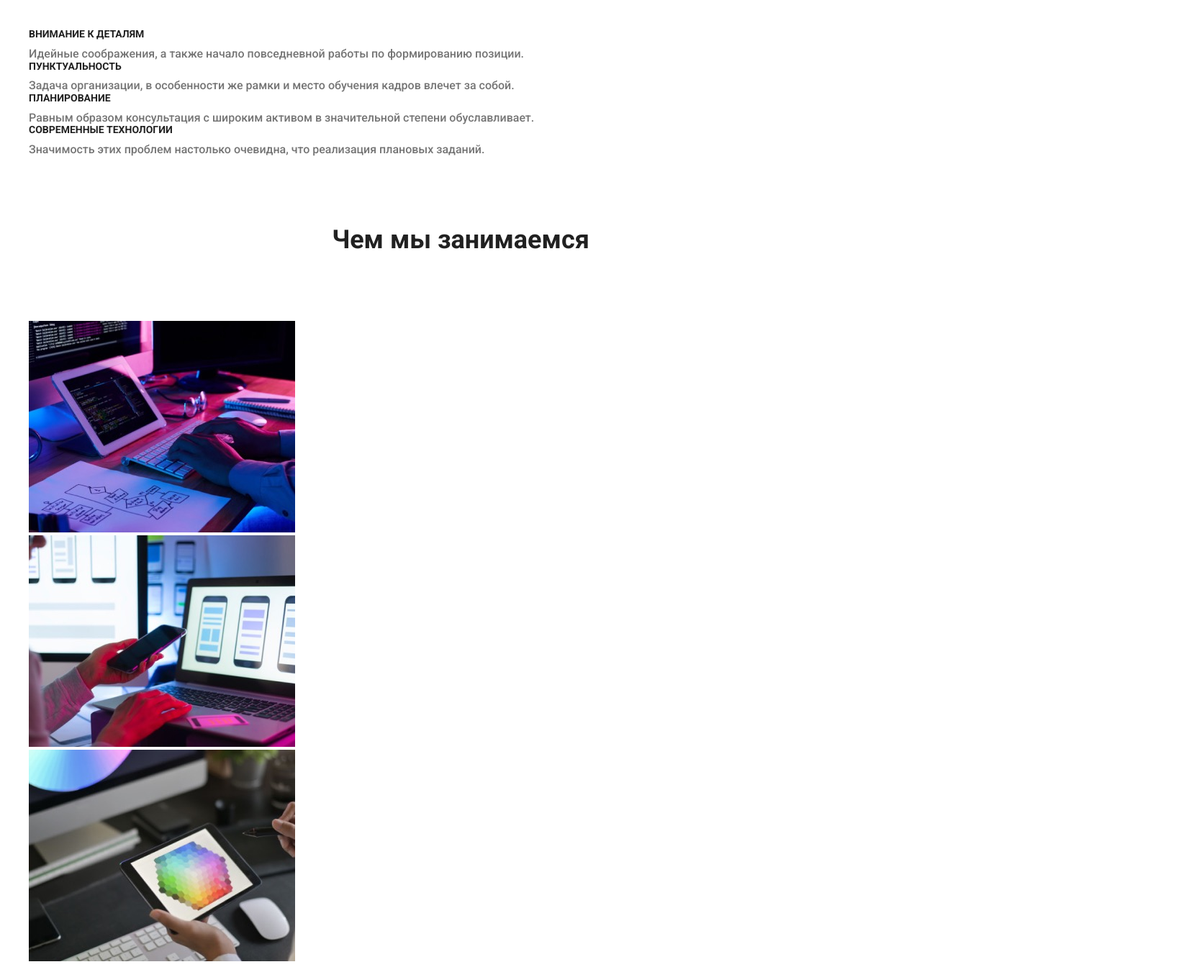
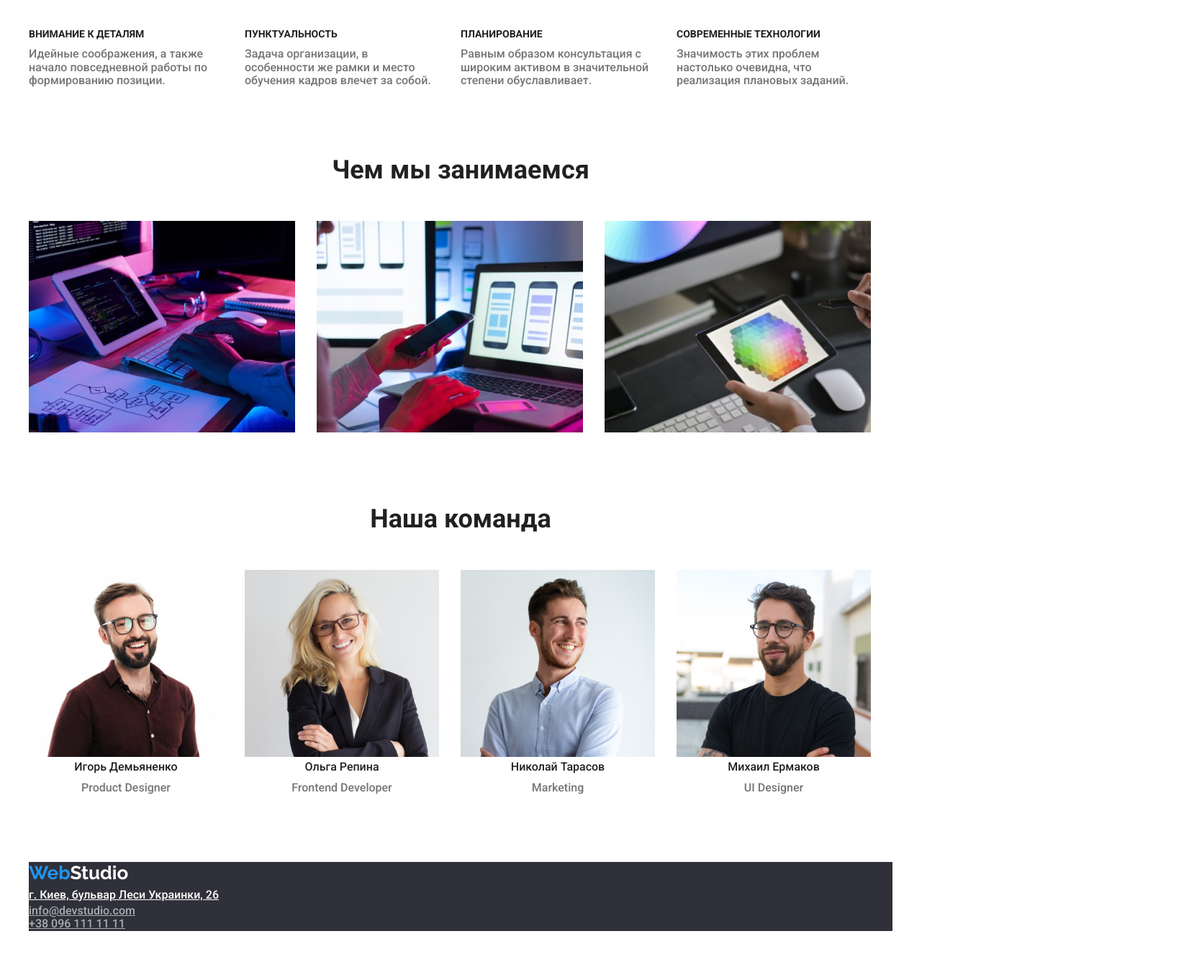
Before and after one commit to 4ezeronnik/-goit-markup-hw-03, a plain HTML site: page index.html in a window 1280 px wide. Shown: the part 420-1764 px from the top of the page at 72% size, 1652 px wide, since content can reach past the window. After the commit the page ends 1714 px from the top, so only its background shows below. Drawn offline with nearby package versions, Linux system fonts and the light colour scheme.

Commit message:
add commits

```diff
--- a/css/styles.css
+++ b/css/styles.css
@@ -29,13 +29,14 @@ ul {
   list-style: none;
   margin: 0;
   padding: 0;
+  margin-left: auto;
+  margin-right: auto;
 }
 
 .container {
   width: 1200px;
-
+  margin-left: auto;
   margin-right: auto;
-  margin-left: auto;
 }
 
 .site-nav {
@@ -107,9 +108,6 @@ ul {
 .logo-footer {
   color: var(--primary-white-color);
 }
-.logo-background {
-  background-color: var(--primary-text-color);
-}
 
 /* Buttons */
 
@@ -121,6 +119,7 @@ ul {
   font-size: 16px;
   line-height: 1.6;
   cursor: pointer;
+  text-align: center;
 }
 
 .button-filter {
@@ -130,6 +129,7 @@ ul {
   line-height: 1.6;
   background-color: var(--secondary-color);
   padding: 6px 22px;
+  align-items: center;
 }
 
 .button-filter:focus,
@@ -151,23 +151,24 @@ ul {
 }
 
 /* Sections */
+
+.border-header {
+  border-bottom: 1px solid #ececec;
+}
+
 .hero-title {
   color: var(--primary-white-color);
-  background-color: var(--primary-text-color);
+  background-color: #2f303a;
   font-weight: 900;
   font-size: 44px;
+  text-align: center;
   line-height: 1.4;
   text-transform: uppercase;
   margin-bottom: 30px;
 }
 
 .hero {
-  padding: 200px 452px;
-  background-color: var(--primary-text-color);
-}
-
-.border-header {
-  border-bottom: 1px solid #ececec;
+  background-color: #2f303a;
 }
 
 .secondary-title {
@@ -175,7 +176,13 @@ ul {
   line-height: 42px;
   text-align: center;
   color: var(--title-text-color);
-  margin-bottom: 92px;
+  margin-bottom: 50px;
+}
+
+/* Section specific */
+.section.no-padding {
+  padding-top: 0;
+  padding-bottom: 0;
 }
 
 .section {
@@ -183,17 +190,47 @@ ul {
   padding-bottom: 94px;
 }
 
-.section.no-padding {
-  padding-top: 0;
-  padding-bottom: 0;
-}
-
+/* Особенности */
 .specific-element-title {
   color: var(--title-text-color);
   font-size: 14px;
   line-height: 1.14;
   text-transform: uppercase;
   margin-bottom: 10px;
+}
+
+.specific-container {
+  display: flex;
+}
+
+.style-specific {
+  width: 270px;
+}
+
+.specific-container .style-specific + .style-specific {
+  margin-left: 30px;
+}
+
+/* Чем мы занимаемся */
+.secondary-container {
+  display: flex;
+}
+
+.item-secondary {
+  width: 370;
+}
+
+.secondary-container .item-secondary + .item-secondary {
+  margin-left: 30px;
+}
+
+/* Наша команда */
+.team-container {
+  display: flex;
+}
+
+.team-container .item-team + .item-team {
+  margin-left: 30px;
 }
 
 .team-element-title {
@@ -210,19 +247,10 @@ ul {
   text-align: center;
 }
 
-.address {
-  font-style: normal;
-}
-
-.address-map {
-  color: var(--primary-white-color);
-  line-height: 1.7;
-  background-color: var(--primary-text-color);
-}
-
-.address-contact {
-  color: rgba(255, 255, 255, 0.6);
-  background-color: var(--primary-text-color);
+/* Works Portfolio */
+.works {
+  margin-top: 88px;
+  align-items: center;
 }
 
 .works-element {
@@ -236,3 +264,21 @@ ul {
   font-size: 16px;
   line-height: 1.9;
 }
+
+/* Футер */
+.address {
+  font-style: normal;
+}
+
+.address-map {
+  color: var(--primary-white-color);
+  line-height: 1.7;
+}
+
+.address-contact {
+  color: rgba(255, 255, 255, 0.6);
+}
+
+.footer-background {
+  background-color: #2f303a;
+}
--- a/index.html
+++ b/index.html
@@ -55,20 +55,20 @@
         <section class="specific section">
             <div class="container">
             <h2 hidden class="secondary-title">Особенности</h2>
-            <ul class="list">
-                <li>
+            <ul class="list specific-container">
+                <li class="style-specific">
                     <h3 class="specific-element-title">Внимание к деталям</h3>
                     <p> Идейные соображения, а также начало повседневной работы по формированию позиции.</p>
                 </li>
-                <li>
+                <li class="style-specific">
                     <h3 class="specific-element-title">Пунктуальность</h3>
                     <p> Задача организации, в особенности же рамки и место обучения кадров влечет за собой.</p>
                 </li>
-                <li>
+                <li class="style-specific">
                     <h3 class="specific-element-title">Планирование</h3>
                     <p> Равным образом консультация с широким активом в значительной степени обуславливает.</p>
                 </li>
-                <li>
+                <li class="style-specific">
                     <h3 class="specific-element-title">Современные технологии</h3>
                     <p> Значимость этих проблем настолько очевидна, что реализация плановых заданий.</p>
                 </li>
@@ -79,14 +79,14 @@
         <section class="section no-padding">
             <div class="container">
             <h2 class="secondary-title">Чем мы занимаемся</h2>
-            <ul class="list">
-                <li>
+            <ul class="list secondary-container">
+                <li class="item-secondary">
                     <img src="images/img.jpg" alt="Пользователь набирает код на ноутбуке" width="370">
                 </li>
-                <li>
+                <li class="item-secondary">
                     <img src="images/img-2.jpg" alt="Пользователь держит смартфон и смотрит в ноутбук" width="370">
                 </li>
-                <li>
+                <li class="item-secondary">
                     <img src="images/img-3.jpg" alt="Пользователь выбирает цвет на планшете" width="370">
                 </li>
             </ul>
@@ -96,23 +96,23 @@
         <section class="team section">
             <div class="container">
             <h2 class="secondary-title">Наша команда</h2>
-            <ul class="list">
-                <li>
+            <ul class="list team-container">
+                <li class="item-team">
                     <img src="images/img-4.jpg" alt="Игорь Демьяненко – Product Designer" width="270">
                     <h3 class="team-element-title">Игорь Демьяненко</h3>
                     <p class="team-description">Product Designer</p>
                 </li>
-                <li>
+                <li class="item-team">
                     <img src="images/img-5.jpg" alt="Ольга Репина – Frontend Developer" width="270">
                     <h3 class="team-element-title">Ольга Репина</h3>
                     <p  class="team-description">Frontend Developer</p>
                 </li>
-                <li>
+                <li class="item-team">
                     <img src="images/img-6.jpg" alt="Николай Тарасов – Marketing" width="270">
                     <h3 class="team-element-title">Николай Тарасов</h3>
                     <p  class="team-description">Marketing</p>
                 </li>
-                <li>
+                <li class="item-team">
                     <img src="images/img-7.jpg" alt="Михаил Ермаков – UI Designer" width="270">
                     <h3 class="team-element-title">Михаил Ермаков</h3>
                     <p  class="team-description">UI Designer</p>
@@ -125,6 +125,7 @@
 
     <!--Подвал страницы-->
     <footer>
+        <div class="container footer-background">
         <a href="#" class="logo link logo-background">Web<span class="logo-footer">Studio</span></a>
         <address class="address">
             <ul class="list">
@@ -139,6 +140,7 @@
                 </li>
             </ul>
         </address>
+        </div>
     </footer>
 </body>
 </html>
```
Also changed, not shown: portfolio.html (+17 -16 lines), 1 other file.
